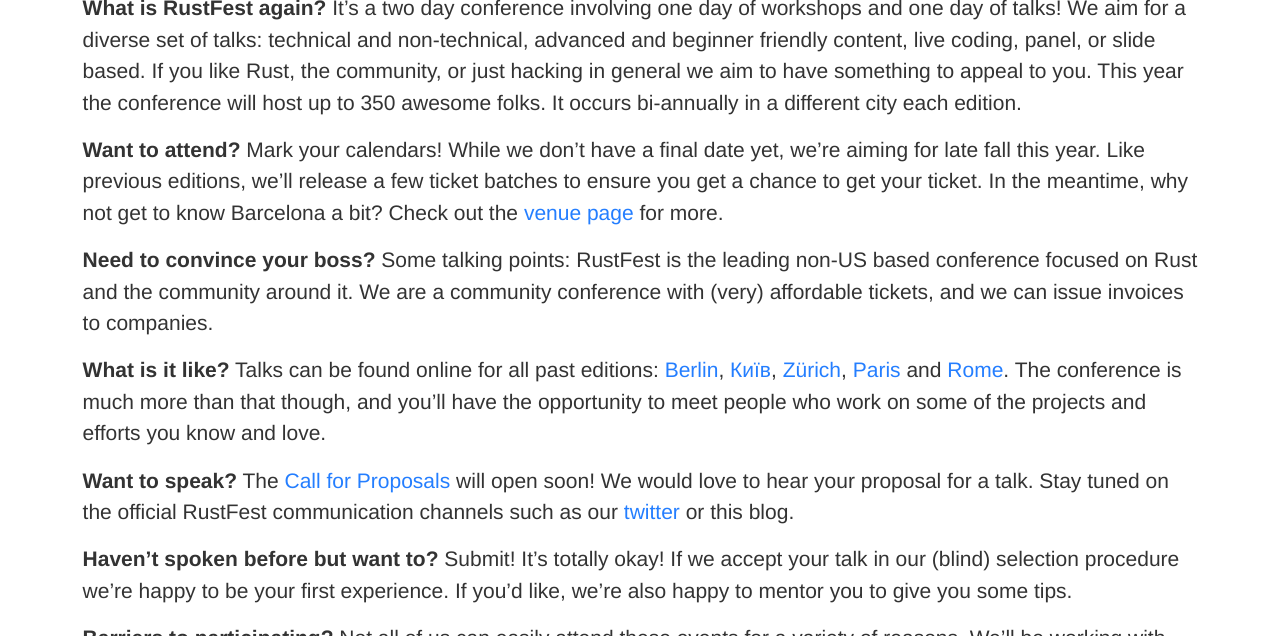
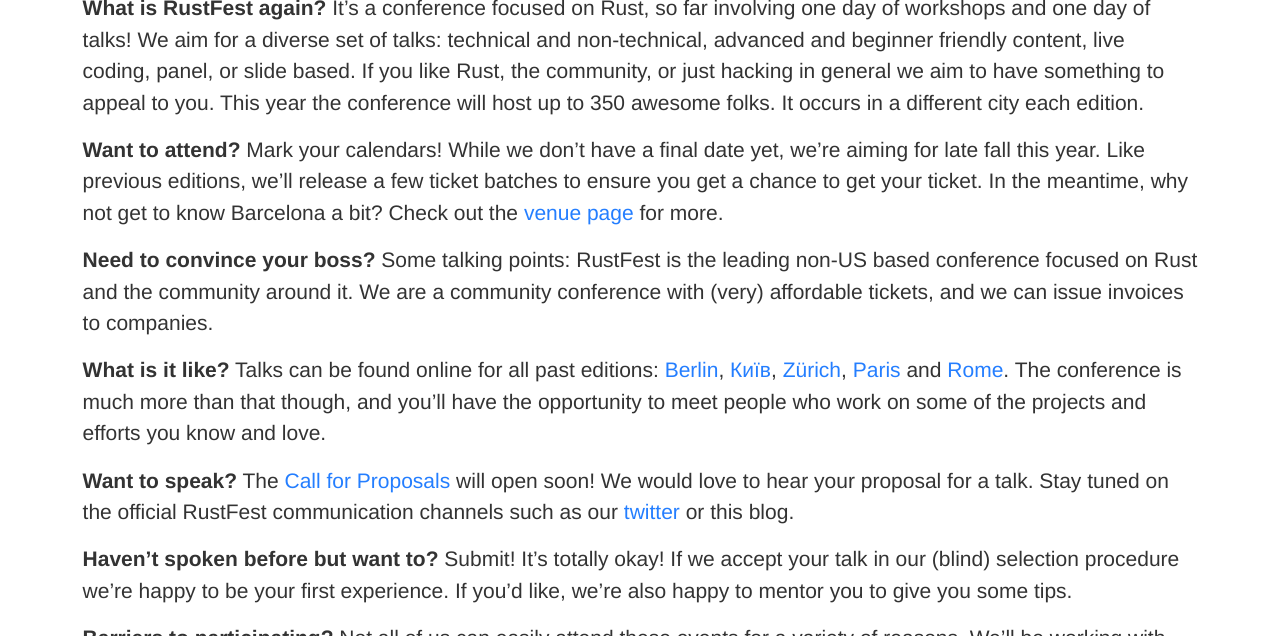
Before and after one commit to RustFestEU/blog.rustfest.eu, a Jekyll site: the page built from _posts/2019-04-23-next-stop-barcelona.md, in a window 1280 px wide and 900 px high, scrolled down 552 px, cut to the strip 264-900 px from the top of the window. Built offline with Jekyll 4.4.1, drawn with Linux system fonts in a browser that asks for light colours.

Commit message:
Slight wording changes until we finalize these details

```diff
--- a/_posts/2019-04-23-next-stop-barcelona.md
+++ b/_posts/2019-04-23-next-stop-barcelona.md
@@ -10,7 +10,7 @@
 
 ![Barcelona by night](/assets/posts/barcelona.jpg)
 
-**What is RustFest again?** It's a two day conference involving one day of workshops and one day of talks! We aim for a diverse set of talks: technical and non-technical, advanced and beginner friendly content, live coding, panel, or slide based. If you like Rust, the community, or just hacking in general we aim to have something to appeal to you. This year the conference will host up to 350 awesome folks. It occurs bi-annually in a different city each edition.
+**What is RustFest again?** It's a conference focused on Rust, so far involving one day of workshops and one day of talks! We aim for a diverse set of talks: technical and non-technical, advanced and beginner friendly content, live coding, panel, or slide based. If you like Rust, the community, or just hacking in general we aim to have something to appeal to you. This year the conference will host up to 350 awesome folks. It occurs in a different city each edition.
 
 **Want to attend?** Mark your calendars! While we don't have a final date yet, we're aiming for late fall this year.
 Like previous editions, we'll release a few ticket batches to ensure you get a chance to get your ticket. In the meantime, why not get to know Barcelona a bit? Check out the [venue page](https://barcelona.rustfest.eu/location/) for more.
```
